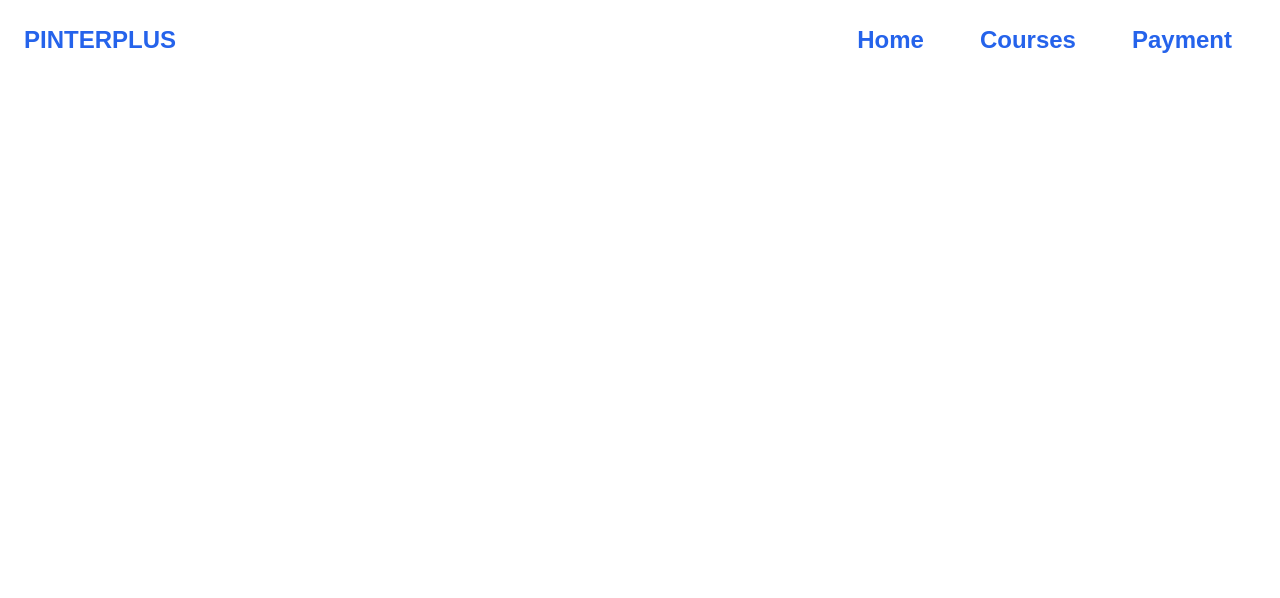
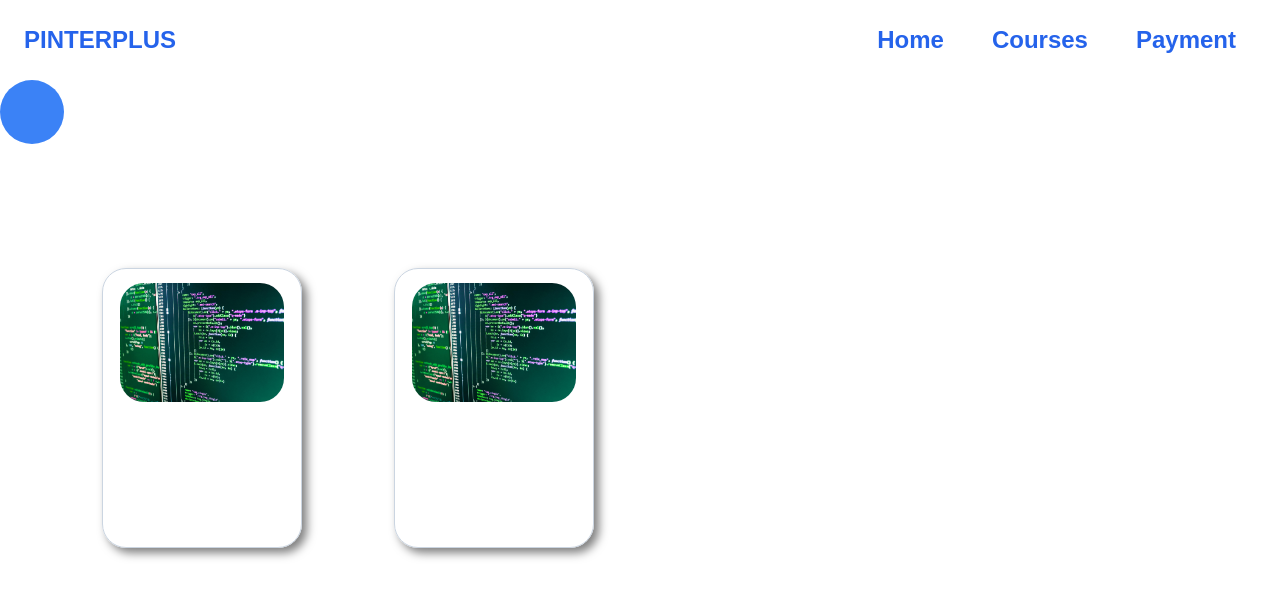
Before and after one commit to muttyqt15/pintarplus, a Next.js app: page /courses in a window 1280 px wide. Shown: the top 598 px of the page. Built offline with nearby package versions, Linux system fonts and the light colour scheme.

Commit message:
started courses page

```diff
--- a/src/app/components/navigation_bar.tsx
+++ b/src/app/components/navigation_bar.tsx
@@ -10,9 +10,9 @@ function NavBar(props: any) {
                     PINTERPLUS
                 </h2>
                 <div className="text-2xl m-6 space-x-2">
-                    <Link href={props.link1} className="hover:bg-blue-600 hover:text-white rounded-md px-6 py-1">Home</Link>
-                    <Link href={props.link2} className="hover:bg-blue-600 hover:text-white rounded-md px-6 py-1">Courses</Link>
-                    <Link href={props.link3} className="hover:bg-blue-600 hover:text-white rounded-md px-6 py-1">Payment</Link>
+                    <Link href={props.link1} className="nav-link">Home</Link>
+                    <Link href={props.link2} className="nav-link">Courses</Link>
+                    <Link href={props.link3} className="nav-link">Payment</Link>
                 </div>
             </nav>
         </div>
--- a/src/app/courses/page.tsx
+++ b/src/app/courses/page.tsx
@@ -1,11 +1,46 @@
-import Image from 'next/image'
-import NavBar from '../components/navigation_bar' // ../ means parent directory, ./ means current directory
+import Image from 'next/image';
+import NavBar from '../components/navigation_bar'; // ../ means parent directory, ./ means current directory
+import pythonImage from '../../../public/python_image.jpeg';
+
 
 export default function Courses() {
   return (
     <>
       <NavBar link1="/" link2="/courses/" link3="/payment/"></NavBar>
-      <h1>Hello</h1>
+      <div className="w-16 h-16 bg-blue-500 rounded-full flex items-center justify-center backdrop-blur-md"></div>
+      <h1 className="flex flex-col items-center text-6xl font-bold mt-8">Courses</h1>
+      <div className="grid grid-cols-4 w-100 h-100 grid-rows-2 gap-4 mx-16 mt-8 place-items-center">
+        <button className="border border-slate-300 rounded-3xl shadow-2xl inline-block box-shadow" style={{ width: '200px', height: '280px' }}>
+          <div className="flex flex-col items-center">
+            <Image
+            src={pythonImage}
+            alt="python"
+            className="course-img"
+            />
+            <h2>
+              Python 101
+            </h2>
+            <p className="p-2 text-xs">
+            Python is a general-purpose, versatile, and powerful programming language. It's a great first language because Python code is concise and easy to read.
+            </p>
+          </div>
+        </button>
+        <button className="border border-slate-300 rounded-3xl shadow-2xl inline-block box-shadow" style={{ width: '200px', height: '280px' }}>
+          <div className="flex flex-col items-center">
+            <Image
+            src={pythonImage}
+            alt="python"
+            className="course-img"
+            />
+            <h2>
+              Python 101
+            </h2>
+            <p className="p-2 text-xs">
+            Python is a general-purpose, versatile, and powerful programming language. It's a great first language because Python code is concise and easy to read.
+            </p>
+          </div>
+        </button>
+      </div>
     </>
   );
 }
--- a/src/app/globals.css
+++ b/src/app/globals.css
@@ -27,3 +27,28 @@ body {
     )
     rgb(var(--background-start-rgb));
 }
+
+.nav-link {
+  display: inline-block;
+  padding: 4px 20px 4px 20px; /* (top, right, bottom, left) (top, bottom) (top, right/left, bottom) (all) */
+  border-radius: 6px;
+  transition: background-color 0.5s ease; /* Adjust the duration as needed */
+}
+
+.nav-link:hover {
+  background-color: rgb(37 99 235);
+  color: #fff;
+}
+
+.course-img {
+  width: 180px;
+  height: 135px;
+  overflow: hidden;
+  border-radius: 2rem; /* 16px */
+  padding: 8px;
+  margin-top: 4px;
+
+}
+.box-shadow {
+  box-shadow: 5px 5px 10px rgba(0, 0, 0, 0.5)
+}
--- a/src/app/payment/page.tsx
+++ b/src/app/payment/page.tsx
@@ -5,7 +5,6 @@ export default function Payment() {
   return (
     <div>
       <NavBar link1="/" link2="/courses/" link3="/payment/"></NavBar>
-
     </div>
   );
 }
```
Also changed, not shown: public/python_image.jpeg (added).
